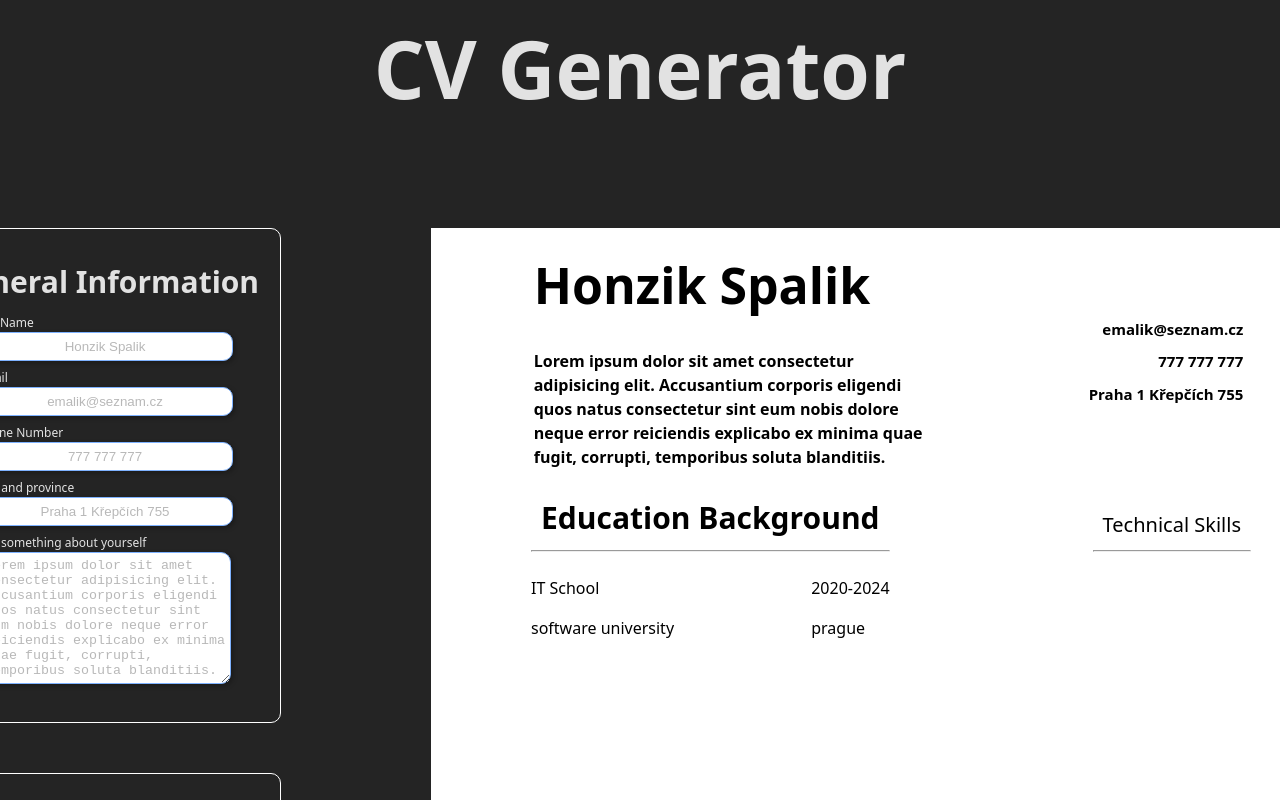
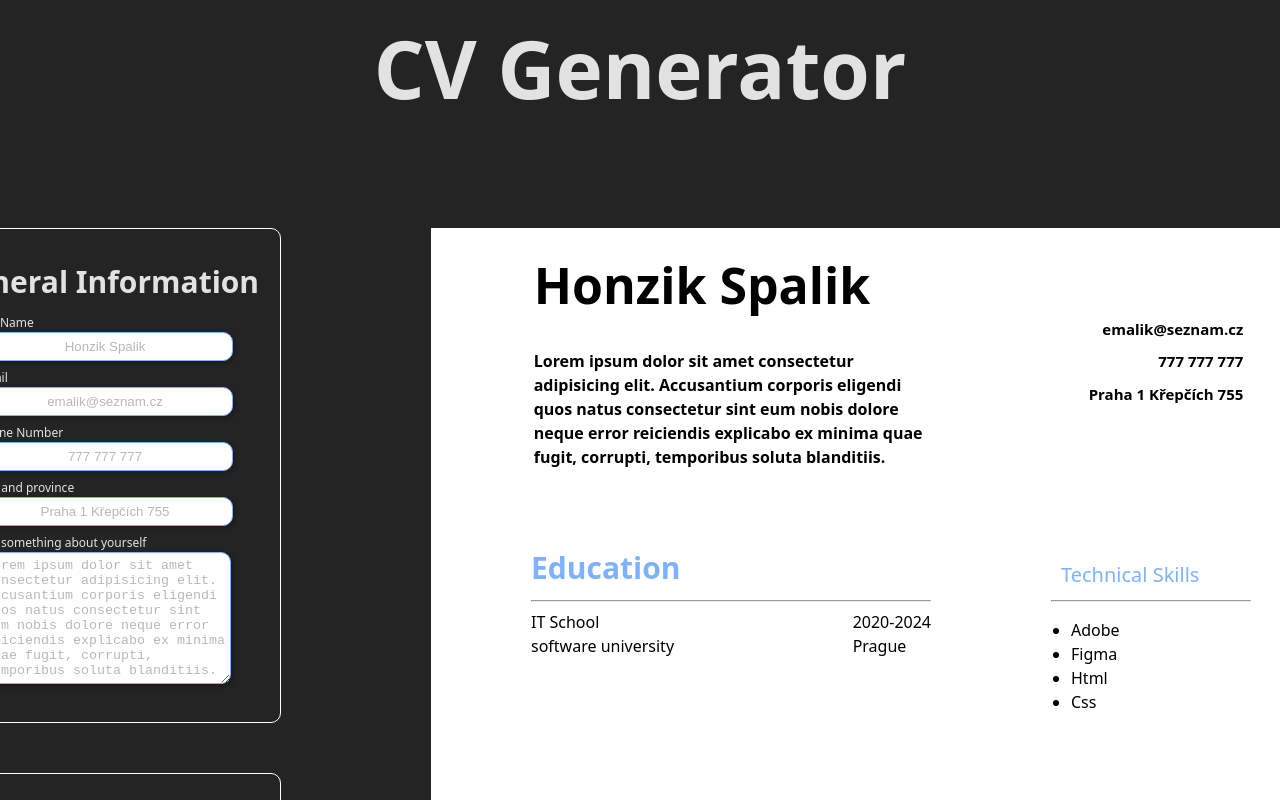
Before and after one commit to Numsik/cvgenerator, a React (Vite) app: page / in a window 1280 px wide. Shown: the top 800 px of the page. Built offline with nearby package versions, Linux system fonts and the light colour scheme.

Commit message:
adding skills

```diff
--- a/src/functionality.jsx
+++ b/src/functionality.jsx
@@ -16,8 +16,18 @@
         degree: "software university",
         startdate: 2020,
         enddate: 2024,
-        place: "prague"
+        place: "Prague",
+        skills: "Adobe Figma Html Css"
     })
+
+    function renderSkills(skillsString) {
+        return skillsString
+            .split(' ')
+            .map((skill, index) => (
+                <li key={index}>{skill}</li>
+            ))
+    }
+
 
     function handleChange(e){
        const {name, value} = e.target;
@@ -36,6 +46,7 @@
     return(
         <>
         <div className="page">
+
 
             <div className="query">
                 <div className="generalinfo borderr">
@@ -112,28 +123,29 @@
                 </div>
 
                 <div className="row nejakejcenter">
-                    <div>
-                        <p className="educationheading">Education Background</p>
-                        <hr></hr>
+                    <div style={{width: 400}}>
+                        <p className="educationheading" style={{color: "#7EB2FF"}}>Education</p>
+                        <hr style={{color: "#7EB2FF"}}></hr>
 
                         <div className="row">
 
-                            <div>
-                                <p>{education.school}</p>
+                            <div className="changemarginp">
+                                <p style={{marginBottom: 0}}>{education.school}</p>
                                 <p>{education.degree}</p>
                             </div>
 
-                            <div>
+                            <div className="changemarginp">
                                 <p>{education.startdate}-{education.enddate}</p>
-                                <p>{education.place}</p>
+                                <p>{education.place }</p>
                             </div>
 
                         </div>
 
                     </div>
-                    <div className="mm">
-                        <p className="technicalskils">Technical Skills</p>
-                        <hr></hr>
+                    <div className="mm" style={{width: 200}}>
+                        <p className="technicalskils" style={{color: "#7EB2FF"}}>Technical Skills</p>
+                        <hr style={{color: "#7EB2FF"}}></hr>
+                        <ul style={{color: "black", paddingLeft: 20}}>{renderSkills(education.skills)}</ul>
                     </div>
 
 
--- a/src/styles/leftpanel.css
+++ b/src/styles/leftpanel.css
@@ -69,6 +69,7 @@
     font-size: 30px;
     font-weight: 600;
     margin: 10px;
+    margin-left: 0;
 }
 .display-row{
     display: flex;
@@ -82,12 +83,17 @@
 .mm{
     margin-top: 15px;
 }
+.changemarginp p{
+    margin: 0;
+    font-weight: 500;
+}
 .row{
     display: flex;
     flex-direction: row;
     justify-content: space-between;
 }
 .nejakejcenter{
+    margin-top: 50px;
     width: 80%;
     align-items: start;
 }
```
